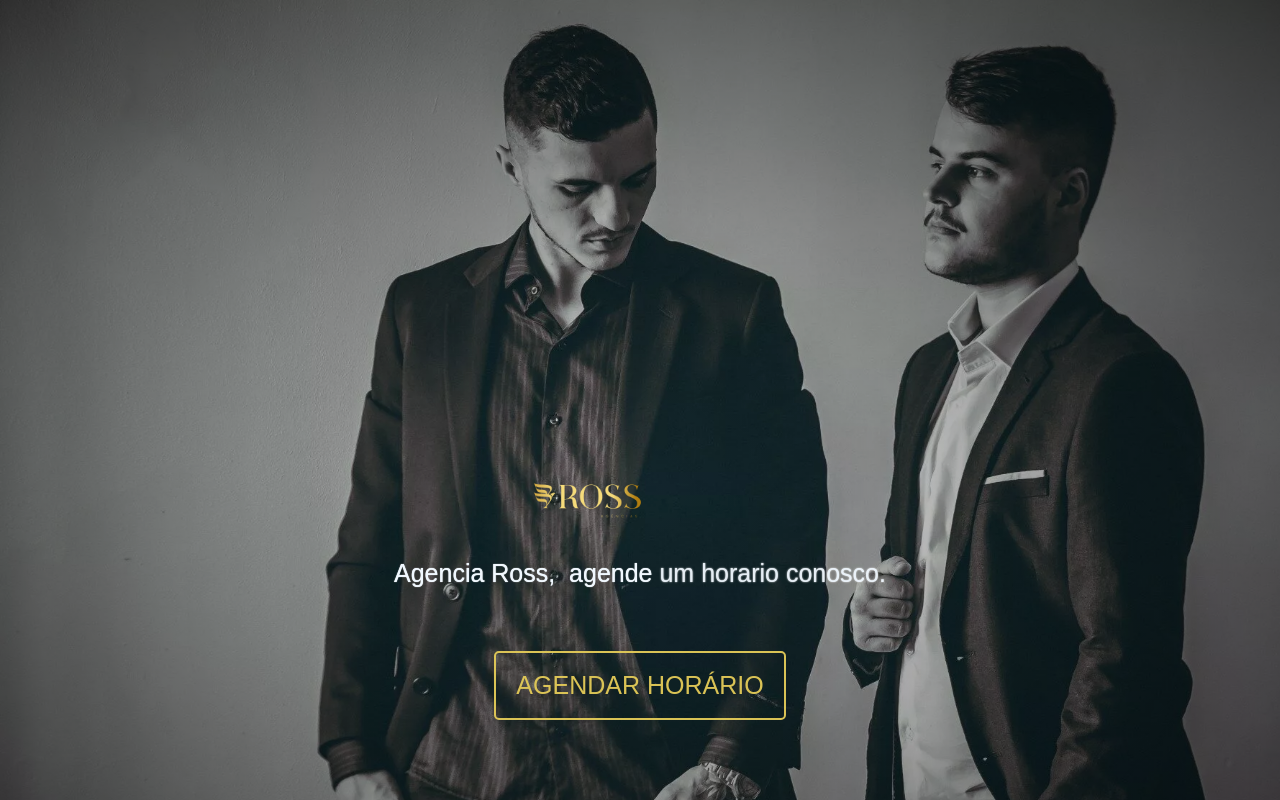
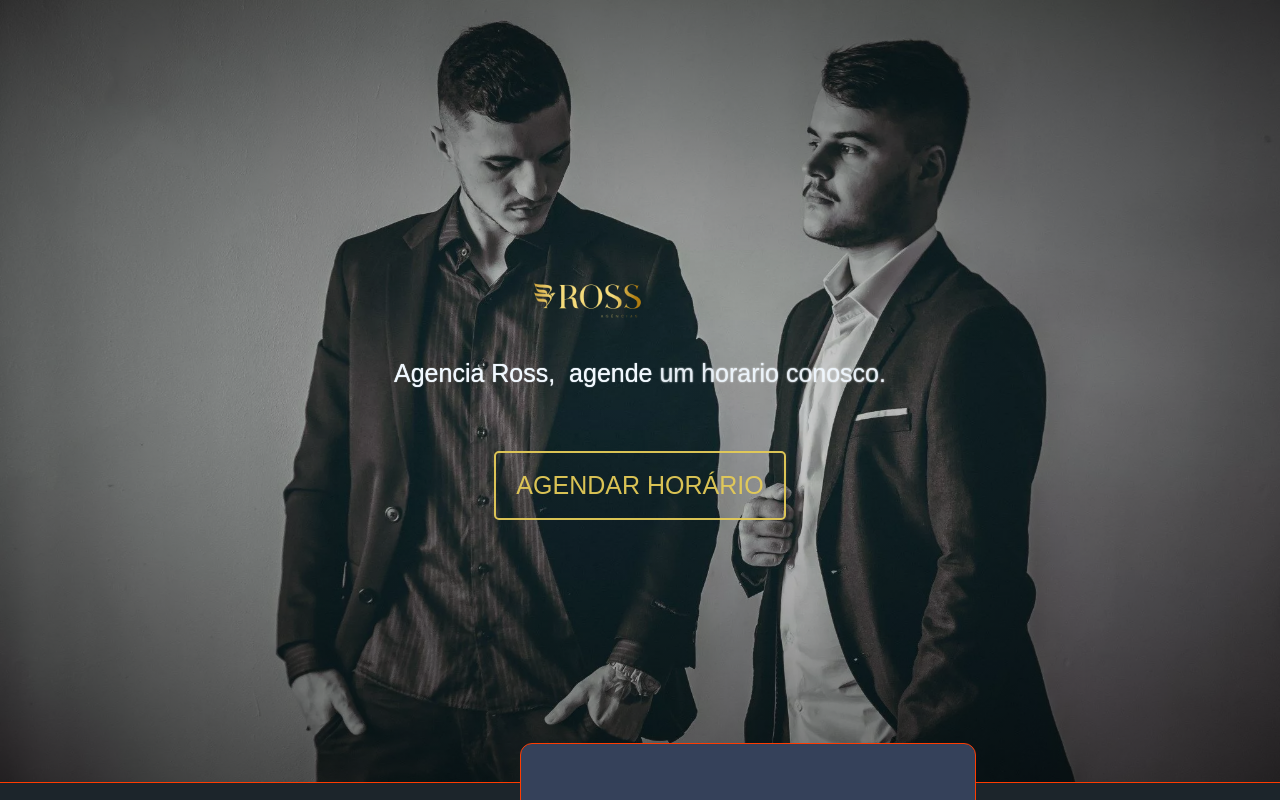
Before and after one commit to correaa1/AgenciaRossProject, a React (Vite) app: page / in a window 1280 px wide. Shown: the top 800 px of the page. Built offline with nearby package versions, Linux system fonts and the light colour scheme.

Commit message:
ajuste da tela

```diff
--- a/src/pages/Home/styles.scss
+++ b/src/pages/Home/styles.scss
@@ -746,7 +746,7 @@ text-align: center;
     }
     .sp-container {
       position: relative;
-      padding: 350px;
+      padding: 150px;
       display: flex;
       justify-content: center;
       align-items: center;
```
